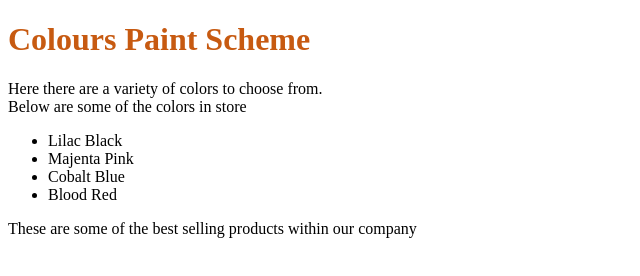
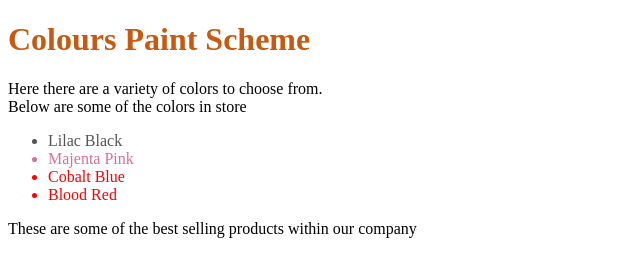
Before and after one commit to MbusyaNgesa/CSSCheatSheet, a plain HTML site: page index.html in a window 1280 px wide. Shown: the whole page, without its empty margins (0-640 px from the left). Drawn offline with Linux system fonts and the light colour scheme.

Commit message:
CSS Selectors

```diff
--- a/index.html
+++ b/index.html
@@ -12,10 +12,10 @@
       Below are some of the colors in store<br />
     </p>
     <ul>
-      <li>Lilac Black</li>
-      <li>Majenta Pink</li>
-      <li>Cobalt Blue</li>
-      <li>Blood Red</li>
+      <li class="Lilac">Lilac Black</li>
+      <li id="pink">Majenta Pink</li>
+      <li class="Blue">Cobalt Blue</li>
+      <li id="Red">Blood Red</li>
     </ul>
     <p>These are some of the best selling products within our company</p>
   </body>
--- a/style.css
+++ b/style.css
@@ -1,3 +1,13 @@
 h1 {
   color: rgb(199, 90, 17);
 }
+.Lilac {
+  color: rgb(81, 85, 83);
+}
+#pink {
+  color: palevioletred;
+}
+.Blue,
+#Red {
+  color: red;
+}
```
